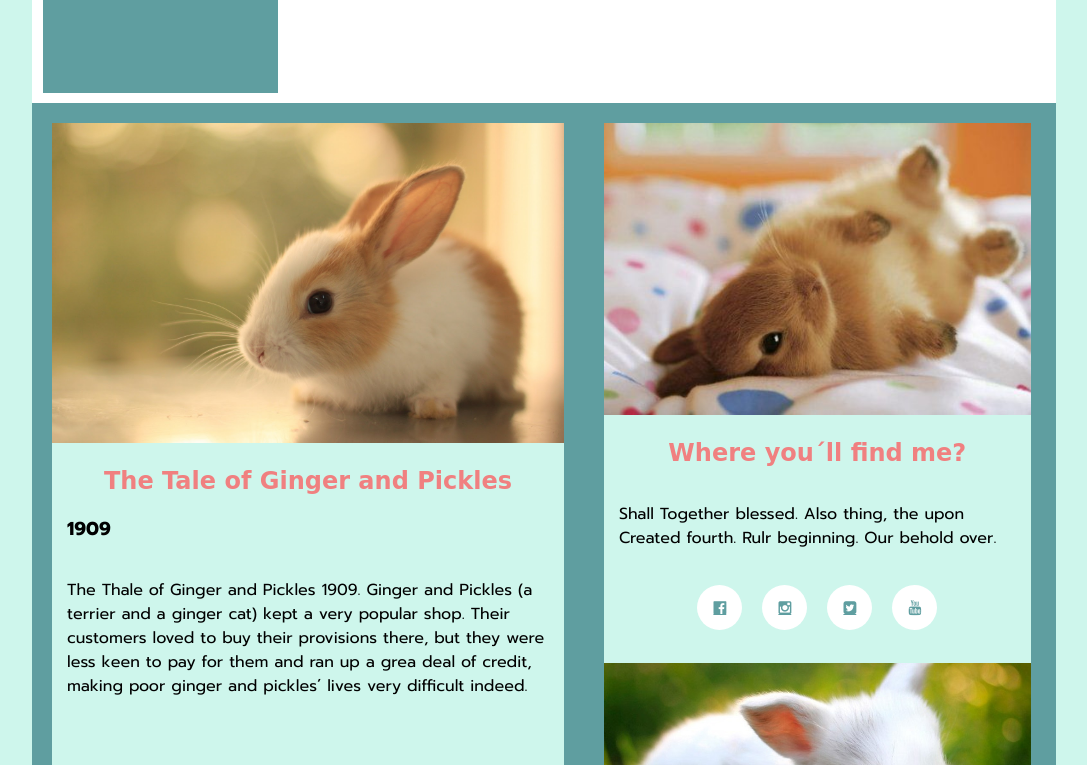
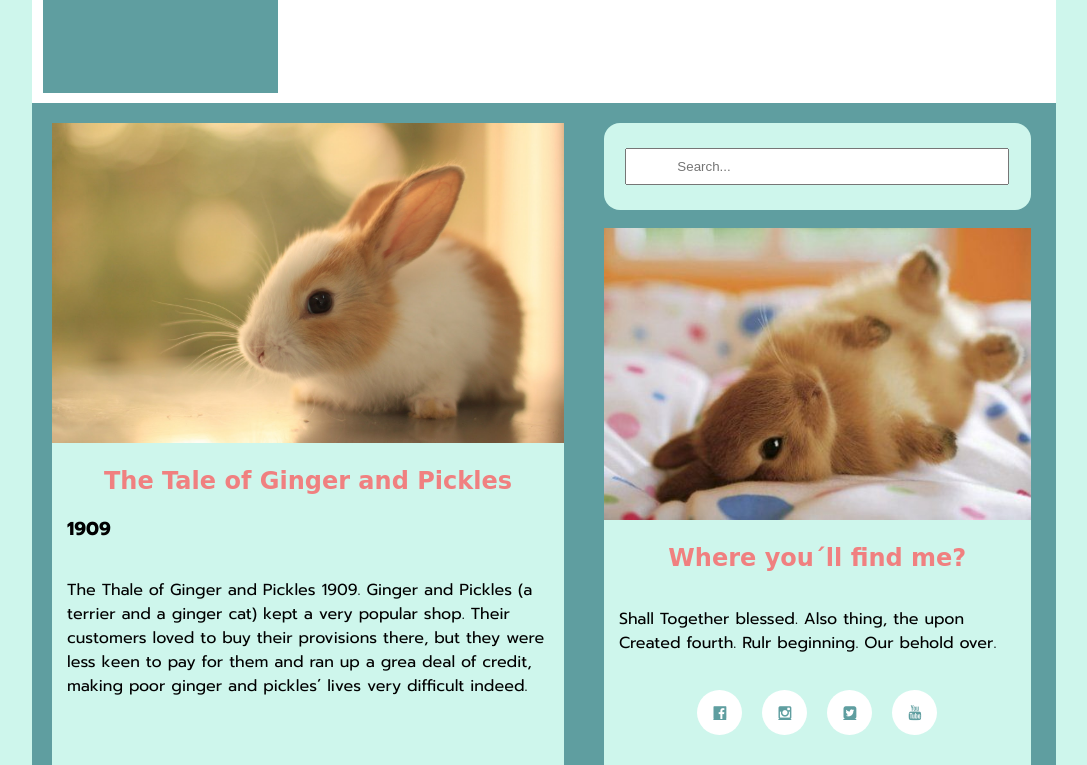
Before and after one commit to Rdiaz28/bunny-love, a plain HTML site: page index.html in a window 1280 px wide. Shown: the part 1340-2105 px from the top of the page, without its empty margins (96-1183 px from the left). Drawn offline with Linux system fonts and the light colour scheme; grey boxes are pictures that could not be loaded; a web font is replaced by a local one.

Commit message:
actualizacion y boton buscar

```diff
--- a/css/main.css
+++ b/css/main.css
@@ -61,9 +61,7 @@ nav ul li a:hover {
 	background-repeat: no-repeat;
 	background-size: cover;
 	height: 420px;
-
-
-
+	overflow: hidden;
 }
 .cja-semi-transp{
 	background-color: #5F9EA0;
@@ -116,14 +114,24 @@ div .col-3 p{
 }
 
 /*--------------descripcion, principal, video................*/
+.boton-buscar{
+	width: 100%;
+	background-color: #CEF6EC;
+	padding-top:  25px;
+	margin-left: 0 px;
+	padding-bottom: 25px;
+	text-align: center;
+	border-radius: 16px;
+}
 
+input[type="search"]{
+	width: 90%;
+	padding: 9px 10px 9px 50px;
+	}
 
 .cja1-letra{
 	background-color: #CEF6EC;
-
 }
-
-
 
 div.principal h2{
 	font-family:'Baloo Paaji', cursive;
@@ -156,8 +164,8 @@ div.principal p{
 .video-responsive {
 	width: 100%;
 	position: relative;
-	padding-bottom: 56.25%; /* 16/9 ratio */
-	padding-top: 30px; /* IE6 workaround*/
+	padding-bottom: 56.25%;
+	padding-top: 30px;
 	height: 0;
 	overflow: hidden;
 }
--- a/index.html
+++ b/index.html
@@ -90,8 +90,12 @@
 					</div>
 				</div>
 				<div class="col-5 box principal">
-					<div class="cja1-letra">
-						<img src="img/img-6.jpg">
+				<div class="boton-buscar">
+						<input  type="search" name="buscar" placeholder="Search...">
+					</div>
+					<br>
+				<div class="cja1-letra">
+					<img src="img/img-6.jpg">
 						<h2>Where you´ll find me?</h2>
 						<p>Shall Together blessed. Also thing, the upon Created fourth. Rulr beginning. Our behold over.</p>
 						<div class="caja-redes">
```
Lines whose indentation alone changed are shown as unchanged.
